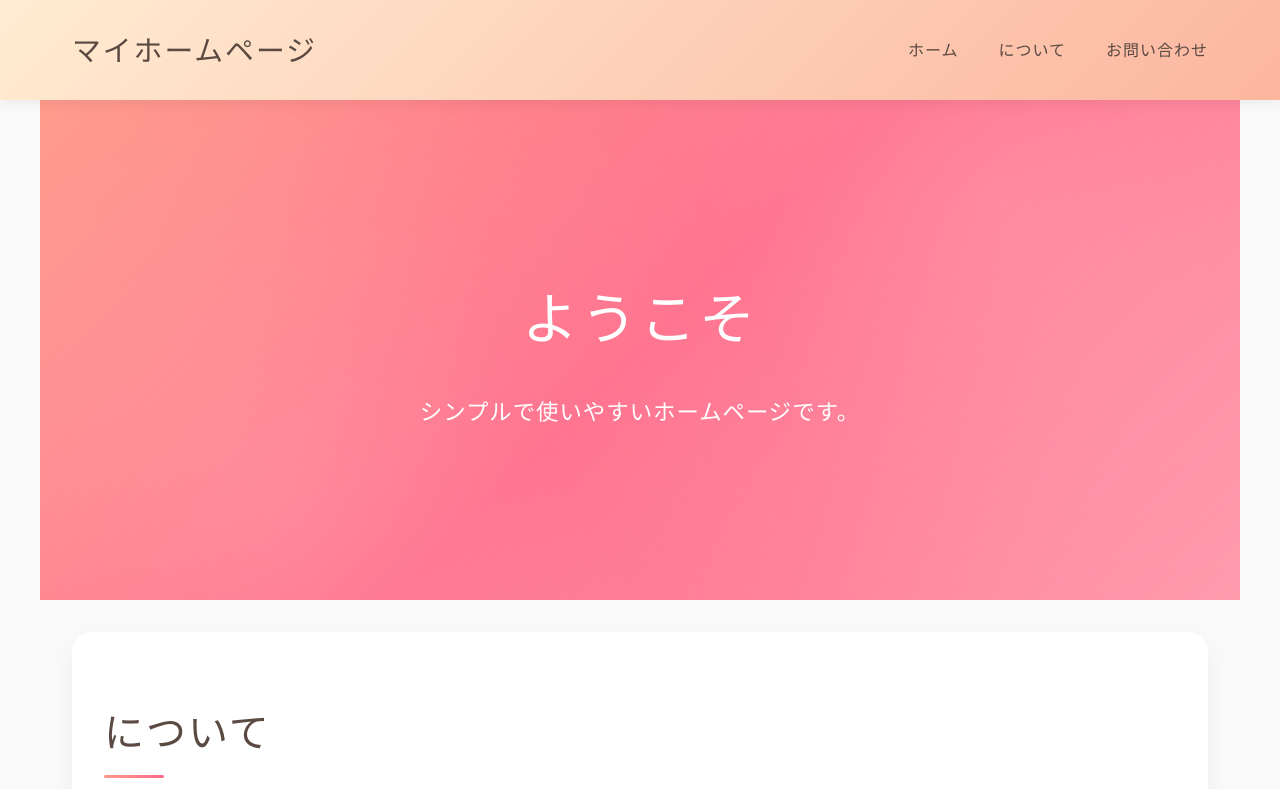
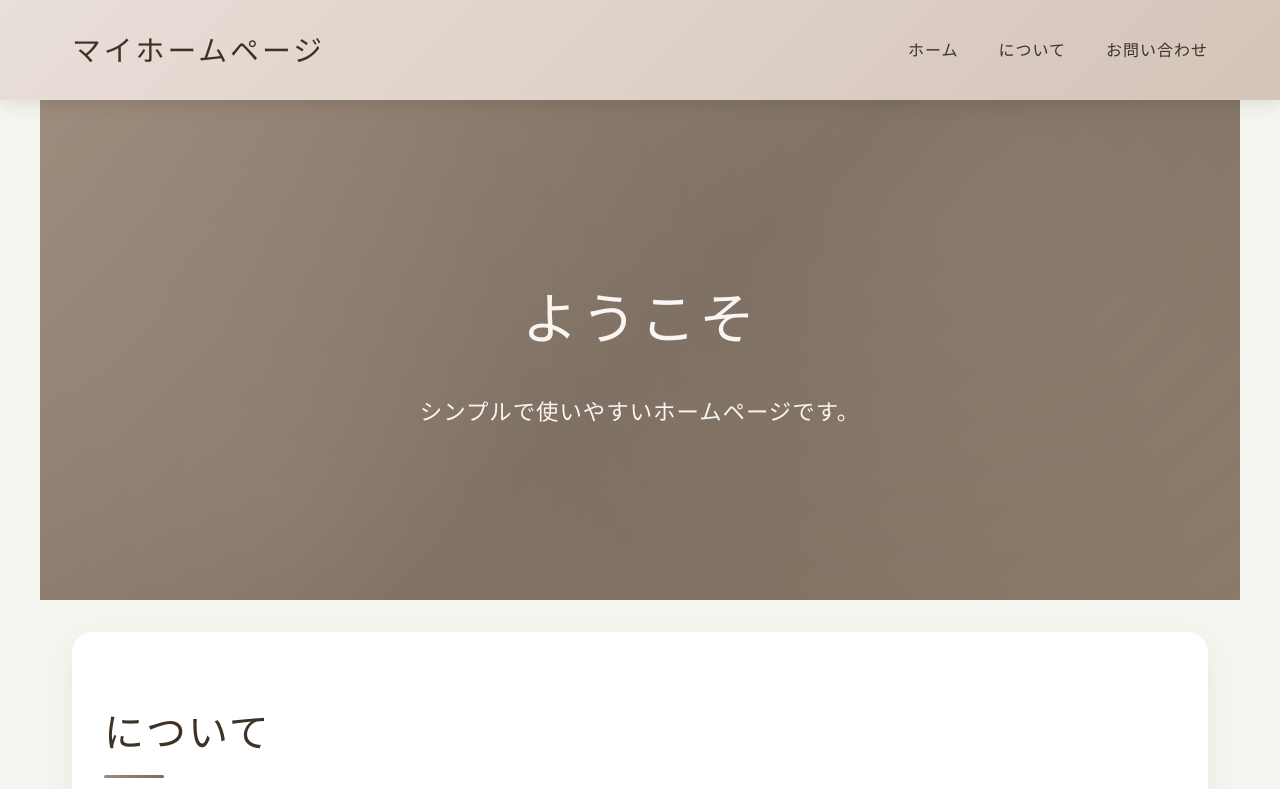
Before and after one commit to IGO-kon/simple_hp, a plain HTML site: page index.html in a window 1280 px wide. Shown: the top 789 px of the page. Drawn offline with Linux system fonts and the light colour scheme.

Commit message:
３０代に媚を売りました。

```diff
--- a/style.css
+++ b/style.css
@@ -7,18 +7,19 @@
 body {
     font-family: 'Segoe UI', 'Hiragino Sans', 'Yu Gothic', sans-serif;
     line-height: 1.8;
-    color: #4a4a4a;
-    background: #fafafa;
+    color: #2c2c2c;
+    background: #f5f5f0;
 }
 
 header {
-    background: linear-gradient(135deg, #ffecd2 0%, #fcb69f 100%);
-    color: #5a4a42;
+    background: linear-gradient(135deg, #e8dfd8 0%, #d4c4ba 100%);
+    color: #3d3226;
     padding: 1.5rem 0;
     position: sticky;
     top: 0;
     z-index: 100;
-    box-shadow: 0 2px 15px rgba(0,0,0,0.08);
+    box-shadow: 0 2px 20px rgba(0,0,0,0.12);
+    backdrop-filter: blur(10px);
 }
 
 nav {
@@ -32,9 +33,9 @@ nav {
 
 nav h1 {
     font-size: 1.8rem;
-    font-weight: 300;
-    letter-spacing: 2px;
-    color: #5a4a42;
+    font-weight: 400;
+    letter-spacing: 3px;
+    color: #3d3226;
 }
 
 nav ul {
@@ -44,10 +45,10 @@ nav ul {
 }
 
 nav ul li a {
-    color: #5a4a42;
+    color: #3d3226;
     text-decoration: none;
     transition: all 0.3s ease;
-    font-weight: 300;
+    font-weight: 400;
     letter-spacing: 1px;
     position: relative;
     padding-bottom: 5px;
@@ -60,7 +61,7 @@ nav ul li a::after {
     left: 0;
     width: 0;
     height: 2px;
-    background: #ff9a8b;
+    background: #a08575;
     transition: width 0.3s ease;
 }
 
@@ -78,8 +79,8 @@ section {
 }
 
 .hero {
-    background: linear-gradient(135deg, #ff9a8b 0%, #ff6a88 50%, #ff99ac 100%);
-    color: white;
+    background: linear-gradient(135deg, #9d8b7c 0%, #7a6b5d 50%, #8a7968 100%);
+    color: #f8f5f2;
     text-align: center;
     min-height: 500px;
     display: flex;
@@ -97,8 +98,8 @@ section {
     left: 0;
     right: 0;
     bottom: 0;
-    background: radial-gradient(circle at 20% 80%, rgba(255,255,255,0.15) 0%, transparent 50%),
-                radial-gradient(circle at 80% 20%, rgba(255,255,255,0.15) 0%, transparent 50%);
+    background: radial-gradient(circle at 20% 80%, rgba(255,255,255,0.08) 0%, transparent 50%),
+                radial-gradient(circle at 80% 20%, rgba(255,255,255,0.08) 0%, transparent 50%);
 }
 
 .hero h2 {
@@ -129,8 +130,8 @@ section {
 .contact h2 {
     font-size: 2.5rem;
     margin-bottom: 1.5rem;
-    color: #5a4a42;
-    font-weight: 300;
+    color: #3d3226;
+    font-weight: 400;
     letter-spacing: 2px;
     position: relative;
     display: inline-block;
@@ -144,7 +145,7 @@ section {
     left: 0;
     width: 60px;
     height: 3px;
-    background: linear-gradient(90deg, #ff9a8b, #ff6a88);
+    background: linear-gradient(90deg, #9d8b7c, #7a6b5d);
     border-radius: 2px;
 }
 
@@ -170,36 +171,36 @@ section {
 .contact input:focus,
 .contact textarea:focus {
     outline: none;
-    border-color: #ff9a8b;
-    box-shadow: 0 0 0 3px rgba(255, 154, 139, 0.1);
+    border-color: #9d8b7c;
+    box-shadow: 0 0 0 3px rgba(157, 139, 124, 0.15);
 }
 
 .contact button {
     padding: 1.2rem;
-    background: linear-gradient(135deg, #ff9a8b 0%, #ff6a88 100%);
+    background: linear-gradient(135deg, #9d8b7c 0%, #7a6b5d 100%);
     color: white;
     border: none;
     border-radius: 12px;
     font-size: 1.1rem;
-    font-weight: 300;
+    font-weight: 400;
     letter-spacing: 1px;
     cursor: pointer;
     transition: all 0.3s ease;
-    box-shadow: 0 4px 15px rgba(255, 106, 136, 0.3);
+    box-shadow: 0 4px 15px rgba(122, 107, 93, 0.25);
 }
 
 .contact button:hover {
     transform: translateY(-2px);
-    box-shadow: 0 6px 20px rgba(255, 106, 136, 0.4);
+    box-shadow: 0 6px 20px rgba(122, 107, 93, 0.35);
 }
 
 footer {
-    background: linear-gradient(135deg, #ffecd2 0%, #fcb69f 100%);
-    color: #5a4a42;
+    background: linear-gradient(135deg, #e8dfd8 0%, #d4c4ba 100%);
+    color: #3d3226;
     text-align: center;
     padding: 2.5rem;
     margin-top: 3rem;
-    font-weight: 300;
+    font-weight: 400;
     letter-spacing: 1px;
 }
 
```
